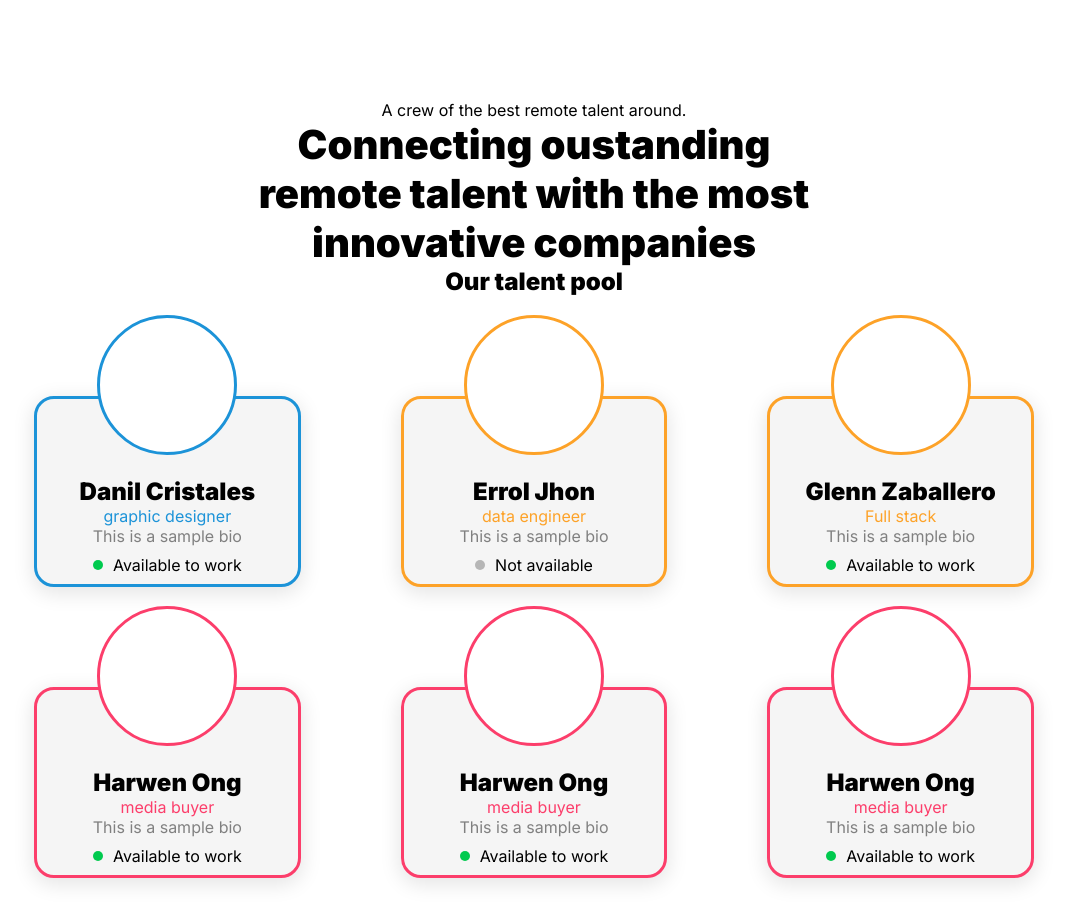
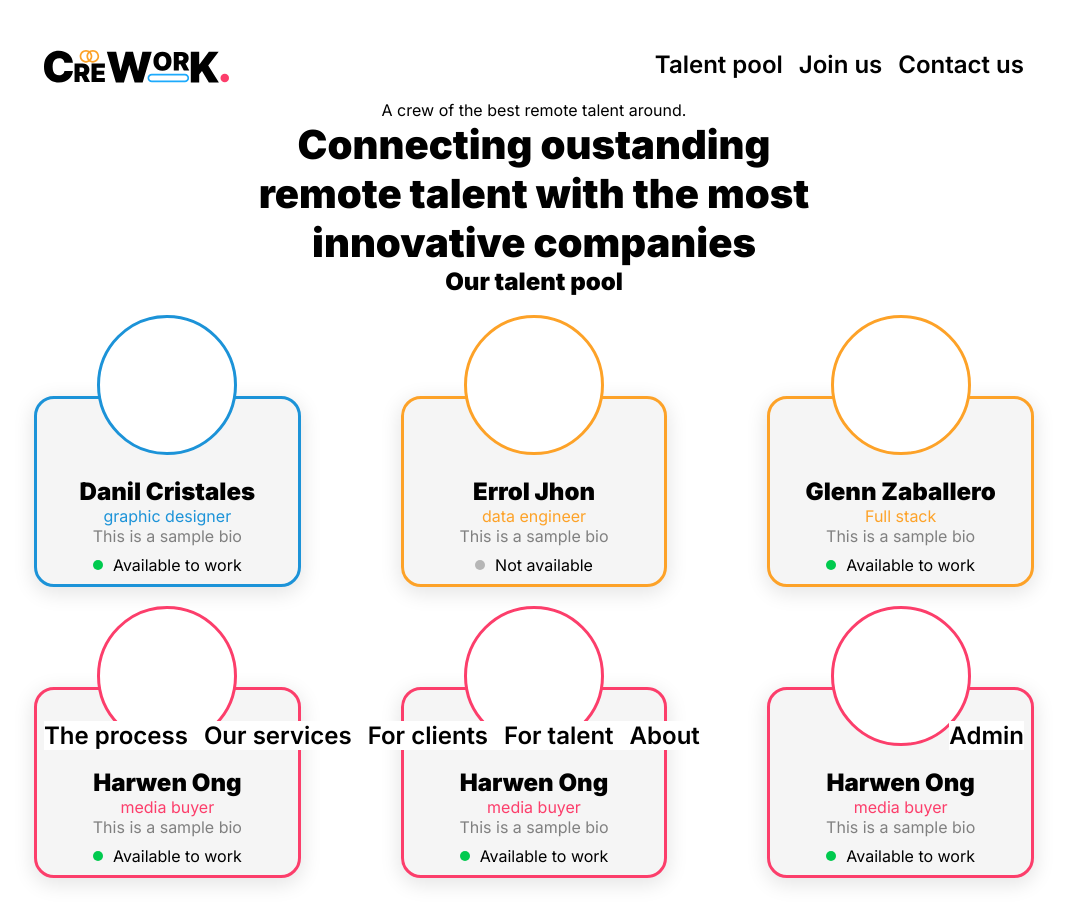
Before and after one commit to wadze213/crework-source, a React (Create React App) app in the folder crework/: page /talents in a window 1280 px wide. Shown: the top 924 px of the page, without its empty margins (106-1173 px from the left). Built offline with nearby package versions, Linux system fonts and the light colour scheme.

Commit message:
Adding Talent page layout by Danil

```diff
--- a/crework/src/pages/talentpage.js
+++ b/crework/src/pages/talentpage.js
@@ -1,10 +1,12 @@
 import React from 'react'
 import TalentPool from '../components/TalentPool'
+import Navigation from '../components/Navigation'
 
 const TalentPage = () => {
   return (
     <div>
         <TalentPool/>
+        <Navigation/>
     </div>
   )
 }
```
